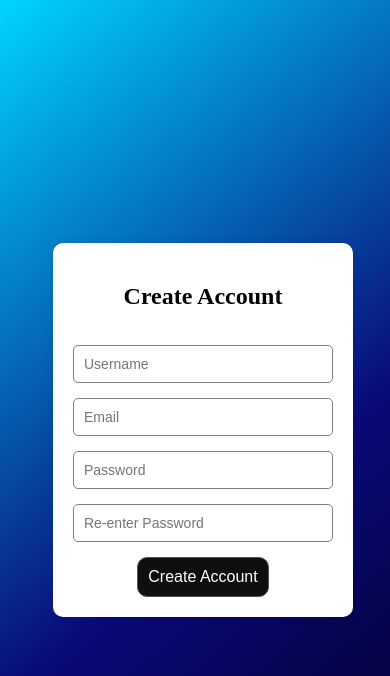
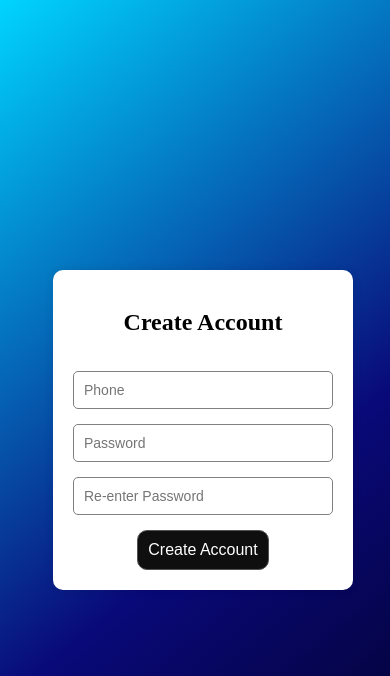
Before and after one commit to Sanjaa46/DjangoAuthServer, a Django app: template ssoAuthServer/templates/signup.html in a window 390 px wide. Shown: the top 676 px of the page. Run offline with Django 3.2, Linux system fonts and the light colour scheme; the template is opened without the code that fills it: most values are stand-ins (such as "Sample title", 1, 10 or a date in 2020).

Commit message:
change the user to login with phone. Removed email and username from AuthUser

```diff
--- a/ssoAuthServer/templates/signup.html
+++ b/ssoAuthServer/templates/signup.html
@@ -24,10 +24,7 @@
         {% for key, value in params.items %}
         <input type="hidden" name="{{ key }}" value="{{ value }}">
         {% endfor %}
-
-        <input name="username" placeholder="Username">
-
-        <input name="email" type="email" placeholder="Email">
+        <input name="phone" placeholder="Phone">
 
         <input name="password" type="password" placeholder="Password">
 
```
